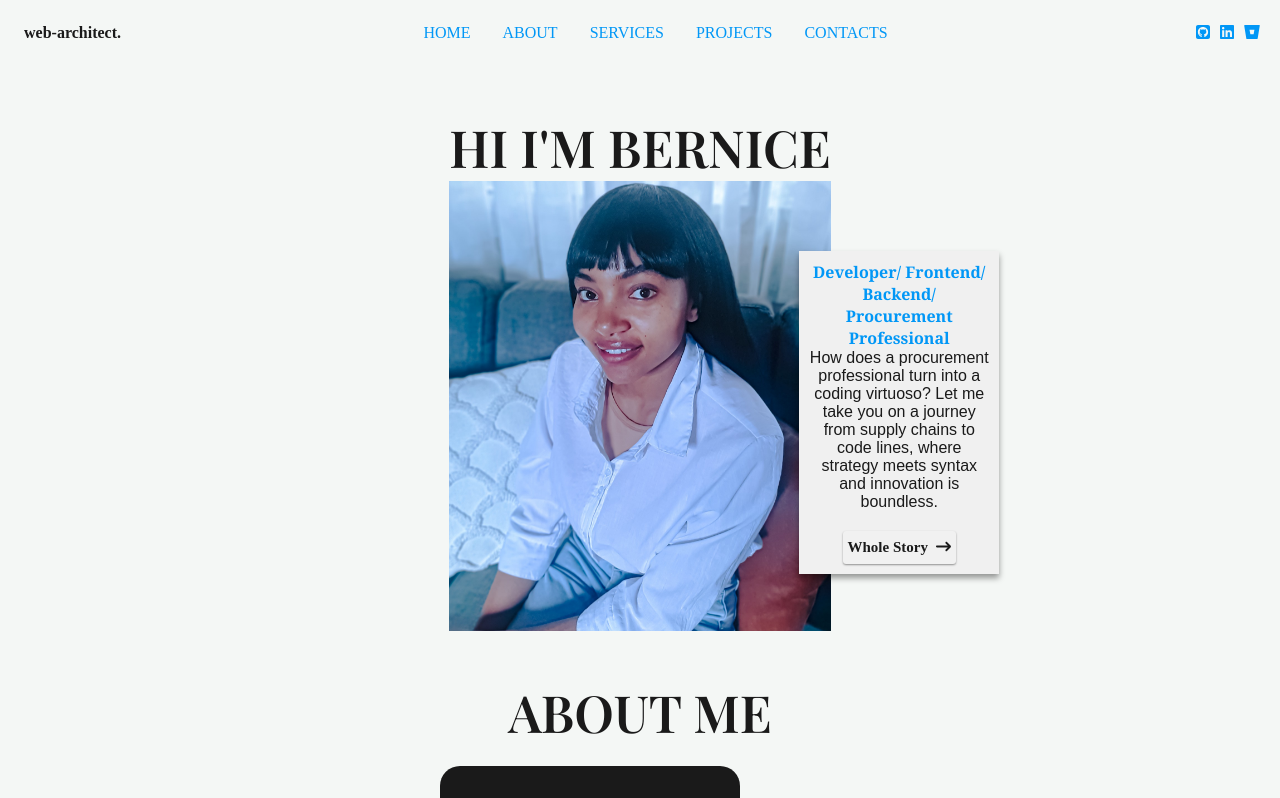
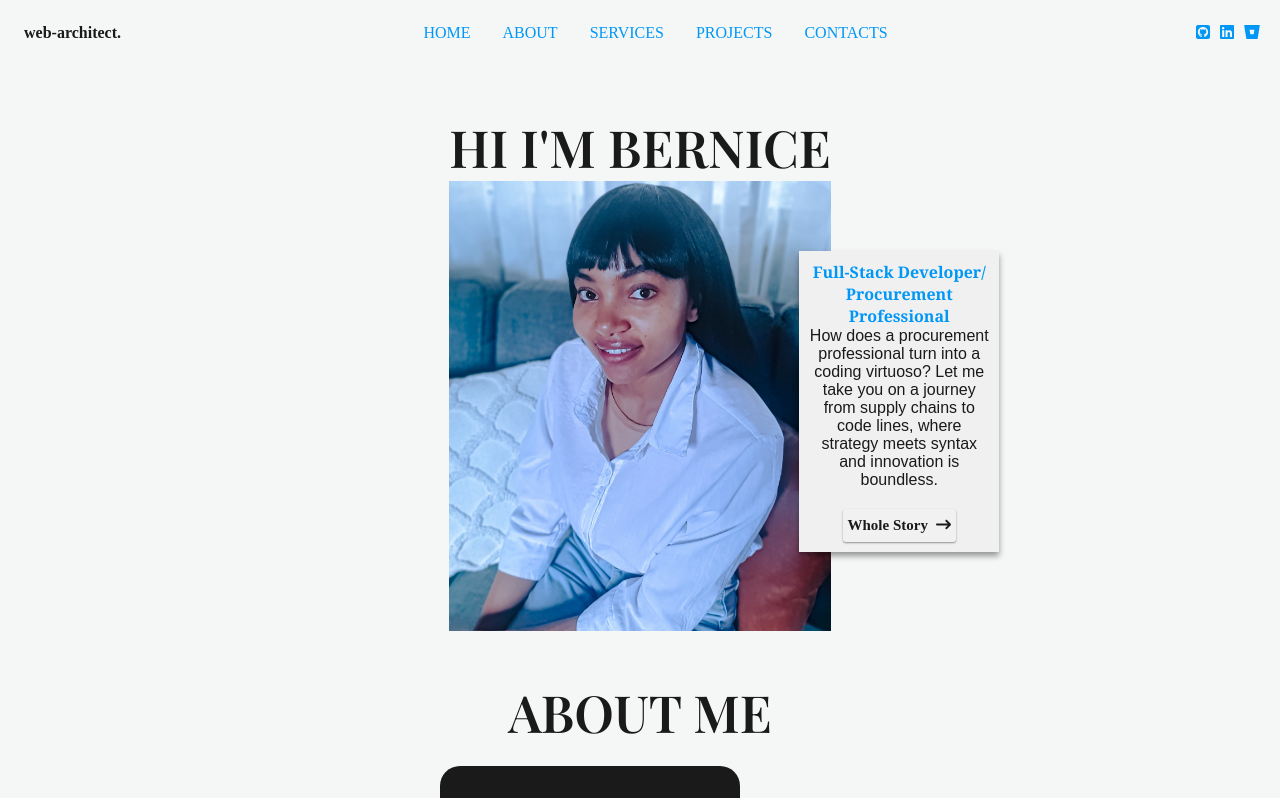
Before and after one commit to Bernice-Nkirote/portfolio-website, a React (Create React App) app: page / in a window 1280 px wide. Shown: the top 798 px of the page. Built offline with nearby package versions, Linux system fonts and the light colour scheme; a web font is replaced by a local one.

Commit message:
made some changes in the download btn contacts page

```diff
--- a/src/components/Contact/Contacts.js
+++ b/src/components/Contact/Contacts.js
@@ -59,7 +59,11 @@ function Contacts() {
           Click below to snag my CV and let the adventure begin.
         </h5>
         <button className='download-btn'>
-          <a href='https://docs.google.com/document/d/1o3UPH5ZqFiu_rfmM1FjhfQBqBT-hHfGS7_ZQsvupScc/edit?usp=sharing'>
+          <a
+            href='https://drive.google.com/file/d/1336Q7bk1KXK72BlReCeBi4LMNdLzKfNz/view?usp=sharing&export=download'
+            download='BERNICE_CV.pdf'
+            target='blank'
+          >
             Download CV <FontAwesomeIcon icon={faDownload} />
           </a>
         </button>
--- a/src/components/Home/Home.js
+++ b/src/components/Home/Home.js
@@ -17,7 +17,7 @@ function Home() {
               alt='bernice'
             />
             <div className='intro'>
-              <h4>Developer/ Frontend/ Backend/ Procurement Professional</h4>
+              <h4>Full-Stack Developer/ Procurement Professional</h4>
               <p>
                 How does a procurement professional turn into a coding virtuoso?
                 Let me take you on a journey from supply chains to code lines,
```
